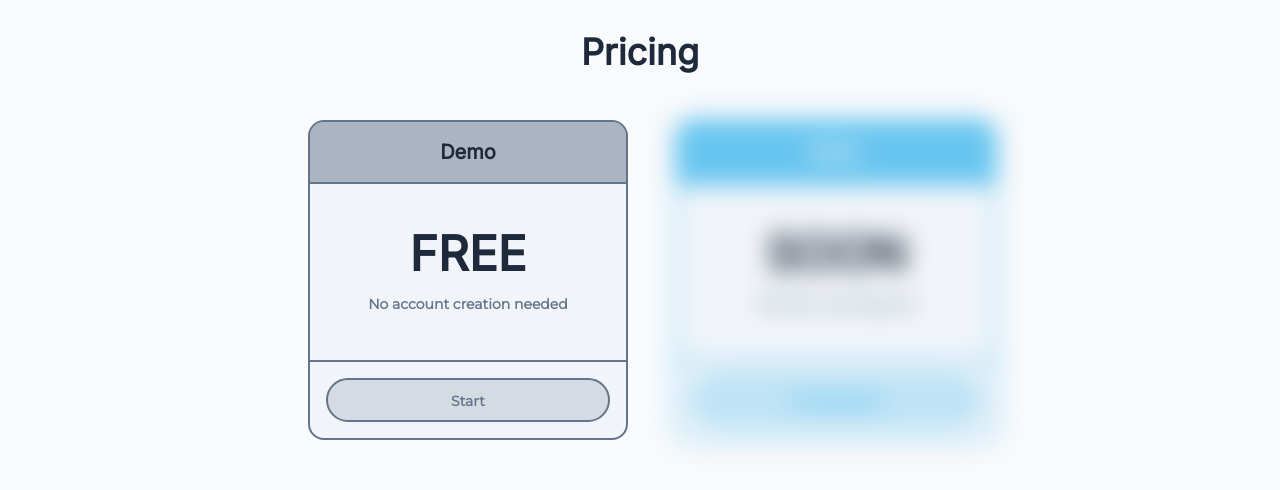
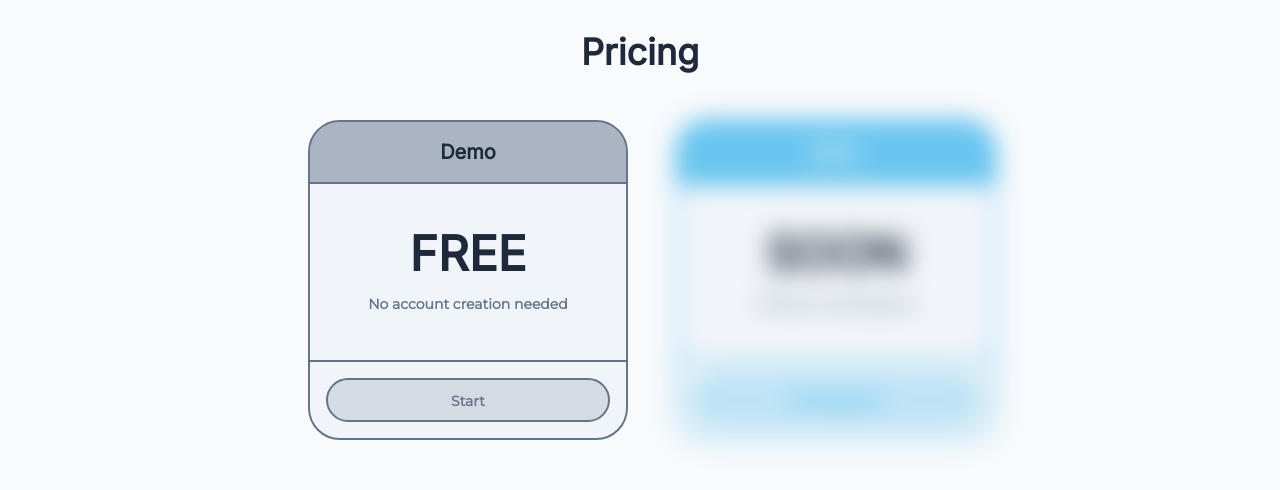
Before and after one commit to matovius/hashtype, a SvelteKit app: page / in a window 1280 px wide. Shown: the part 1560-2050 px from the top of the page. Built offline with nearby package versions, Linux system fonts and the light colour scheme; a web font is replaced by a local one.

Commit message:
Adjust pricing card border radius

```diff
--- a/src/components/landing-page/PricingCard.svelte
+++ b/src/components/landing-page/PricingCard.svelte
@@ -51,7 +51,7 @@
 <div />
 <div
   id={cardID}
-  class={`relative ${inertBlur} transition w-80 aspect-square rounded-2xl flex flex-col border-2 overflow-hidden ${cardVariant} bg-slate-100 dark:bg-slate-900`}
+  class={`relative ${inertBlur} transition w-80 aspect-square rounded-[32px] flex flex-col border-2 overflow-hidden ${cardVariant} bg-slate-100 dark:bg-slate-900`}
   inert={isInert}
 >
   <div
```
